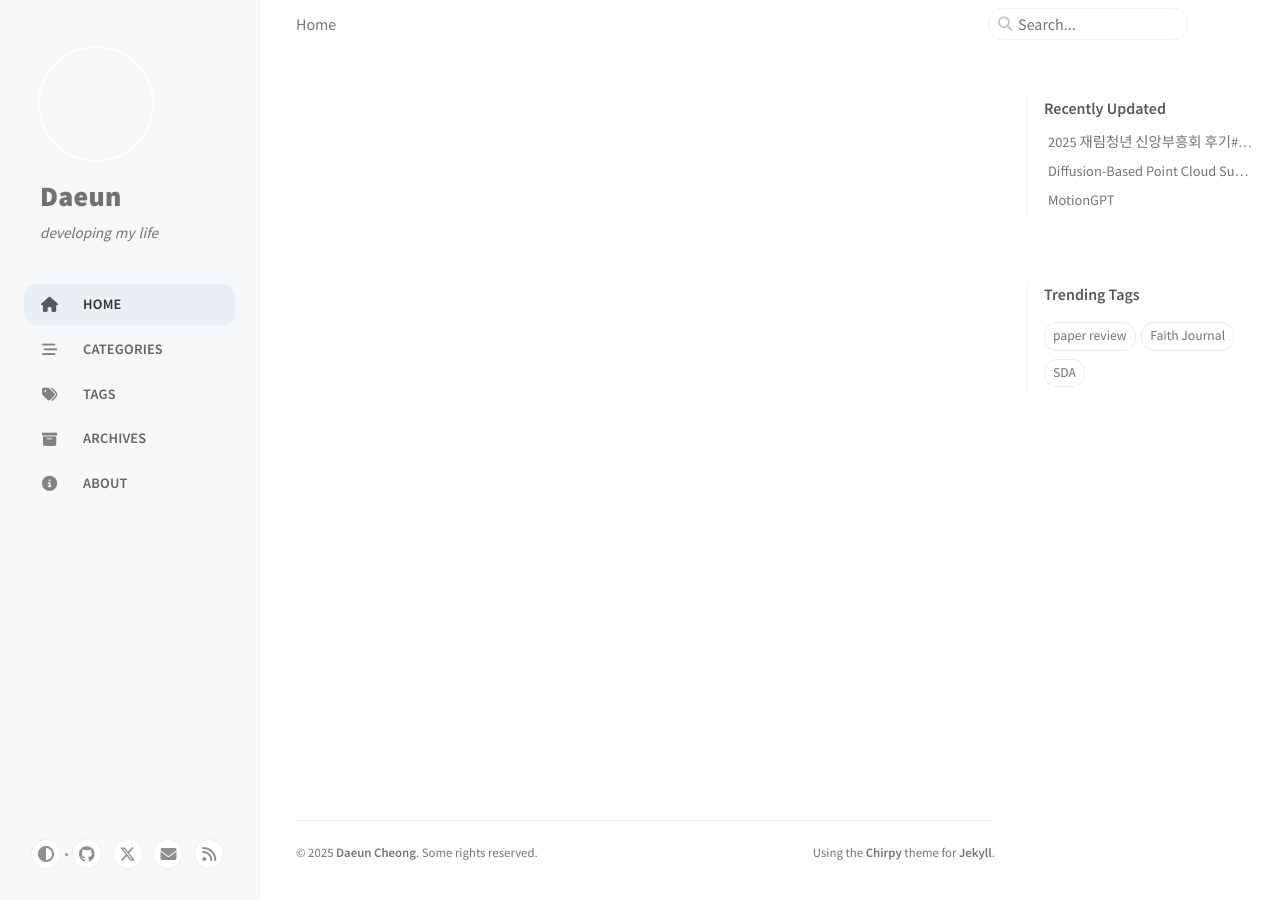
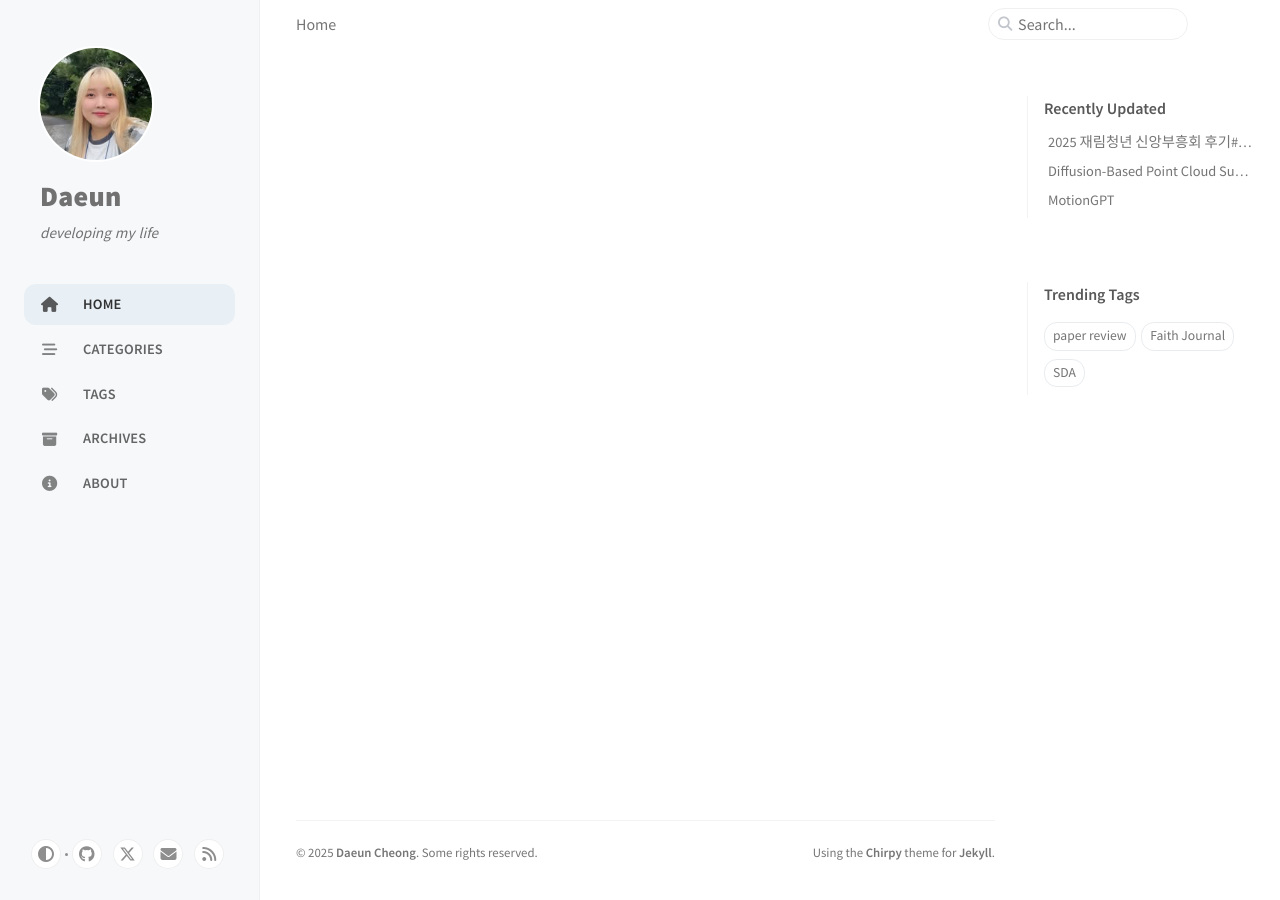
Before and after one commit to DaeunCheong/DaeunCheong.github.io, a Jekyll site: the page built from index.html, in a window 1280 px wide. Built offline with Jekyll 4.4.1, drawn with Linux system fonts in a browser that asks for light colours; cached includes are drawn as plain includes.

Commit message:
Update _config.yml

```diff
--- a/_config.yml
+++ b/_config.yml
@@ -70,10 +70,10 @@ theme_mode: # [light | dark]
 # will be added to all image (site avatar & posts' images) paths starting with '/'
 #
 # e.g. 'https://cdn.com'
-img_cdn: "https://chirpy-img.netlify.app"
+# img_cdn: "https://chirpy-img.netlify.app"
 
 # the avatar on sidebar, support local or CORS resources
-avatar: "assets/img/favicons/profile.jpg"
+avatar: /assets/img/favicons/profile.jpg
 
 # The URL of the site-wide social preview image used in SEO `og:image` meta tag.
 # It can be overridden by a customized `page.image` in front matter.
```
